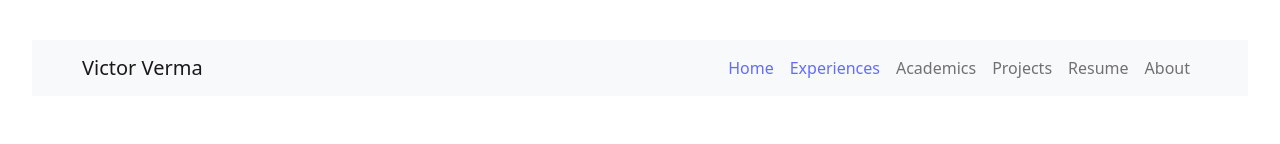
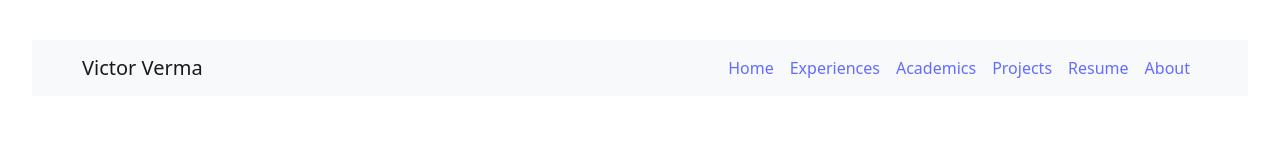
Before and after one commit to victorverma3/Portfolio, a React (Vite) app: page / in a window 1280 px wide. Shown: the part 153-297 px from the top of the page. Built offline with nearby package versions, Linux system fonts and the light colour scheme.

Commit message:
navbar link support for all pages

```diff
--- a/src/components/header/Header.tsx
+++ b/src/components/header/Header.tsx
@@ -20,10 +20,18 @@ const Header = () => {
               <Nav.Link>
                 <Link to="/experiences">Experiences</Link>
               </Nav.Link>
-              <Nav.Link>Academics</Nav.Link>
-              <Nav.Link>Projects</Nav.Link>
-              <Nav.Link>Resume</Nav.Link>
-              <Nav.Link>About</Nav.Link>
+              <Nav.Link>
+                <Link to="/academics">Academics</Link>
+              </Nav.Link>
+              <Nav.Link>
+                <Link to="/projects">Projects</Link>
+              </Nav.Link>
+              <Nav.Link>
+                <Link to="/resume">Resume</Link>
+              </Nav.Link>
+              <Nav.Link>
+                <Link to="/about">About</Link>
+              </Nav.Link>
             </Nav>
           </Navbar.Collapse>
         </Container>
```
Also changed, not shown: src/App.tsx (+20 -0 lines).
